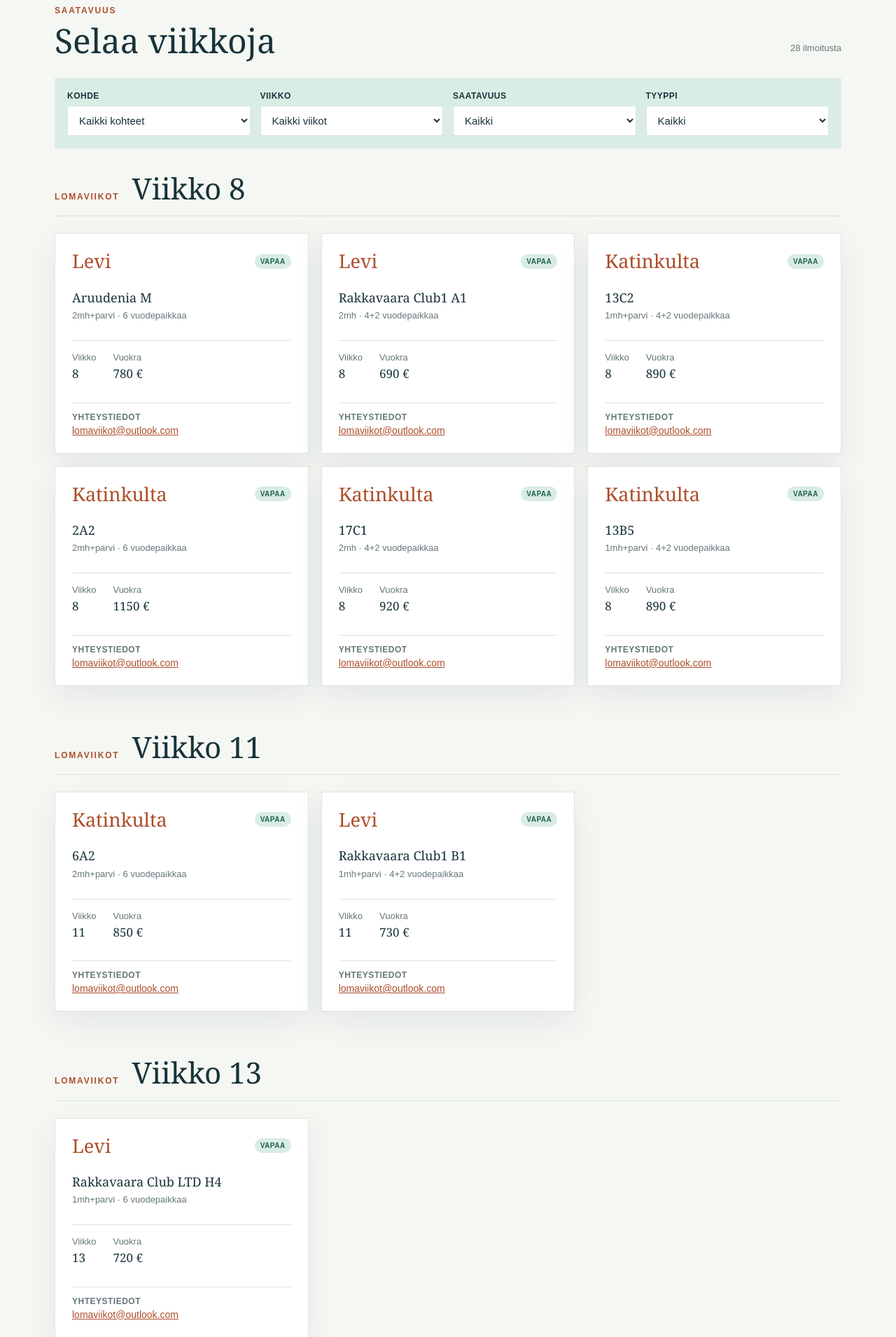
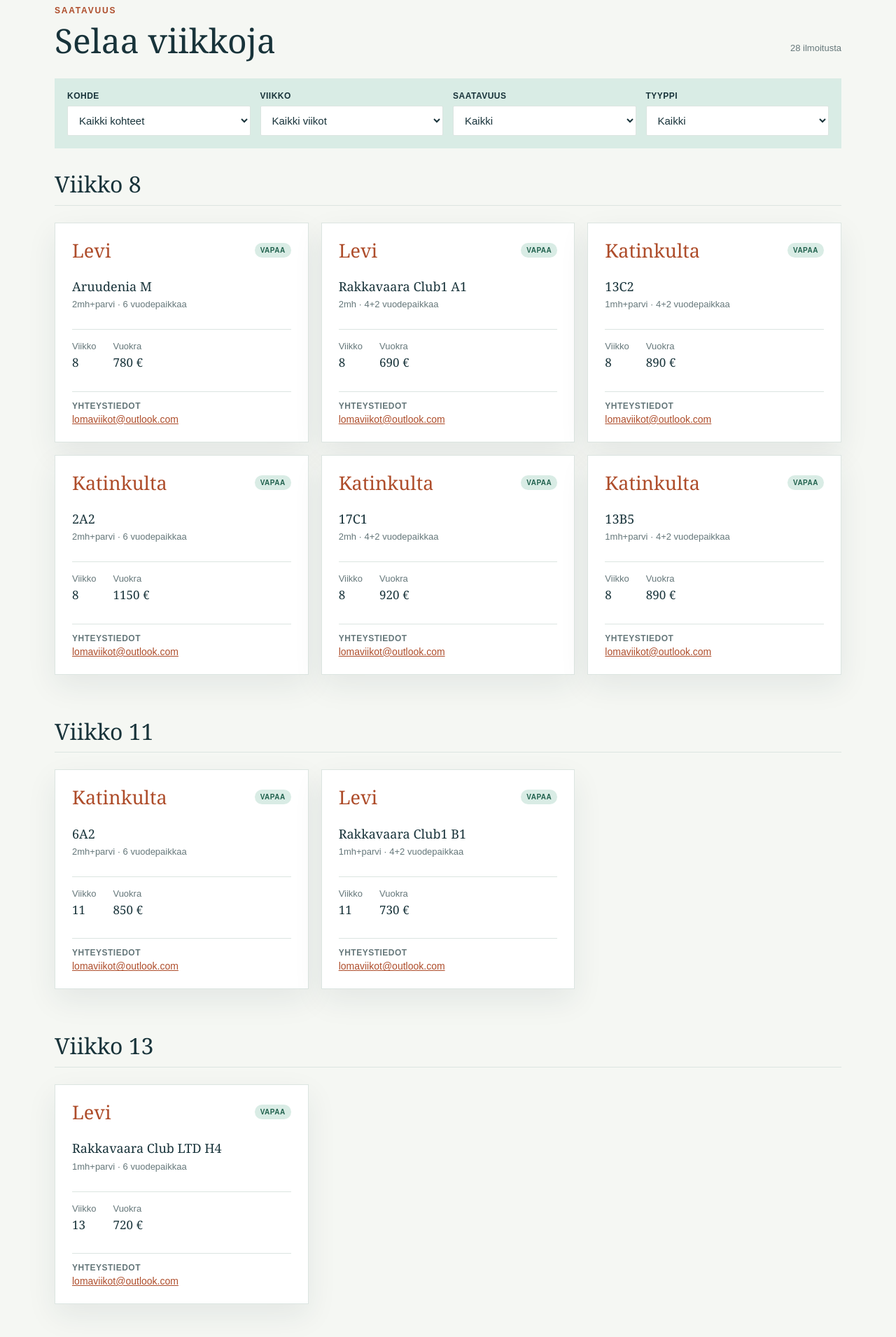
Before and after one commit to SEVEE1132/Viikkolomat, a Flask app: page / in a window 1280 px wide. Shown: the part 818-2728 px from the top of the page at 70% size. Run offline with Flask 3, Linux system fonts and the light colour scheme; data that the repository does not hold is empty.

Commit message:
ulkonäkö parannus

```diff
--- a/static/style.css
+++ b/static/style.css
@@ -347,13 +347,14 @@ footer p { max-width: 1180px; margin: auto; }
 
 .week-heading {
     margin-bottom: 24px;
-    padding-bottom: 14px;
+    padding-bottom: 12px;
     border-bottom: 1px solid var(--line);
 }
 
 .week-heading h2 {
     margin: 0;
-    font-size: clamp(28px, 4vw, 42px);
+    font-size: clamp(22px, 3vw, 32px);
+    font-weight: 400;
 }
 
 .week-heading .eyebrow {
--- a/templates/index.html
+++ b/templates/index.html
@@ -66,7 +66,6 @@
                 <section class="week-group">
 
                     <div class="week-heading">
-                        <p class="eyebrow">Lomaviikot</p>
                         <h2>Viikko {{ week }}</h2>
                     </div>
 
```
